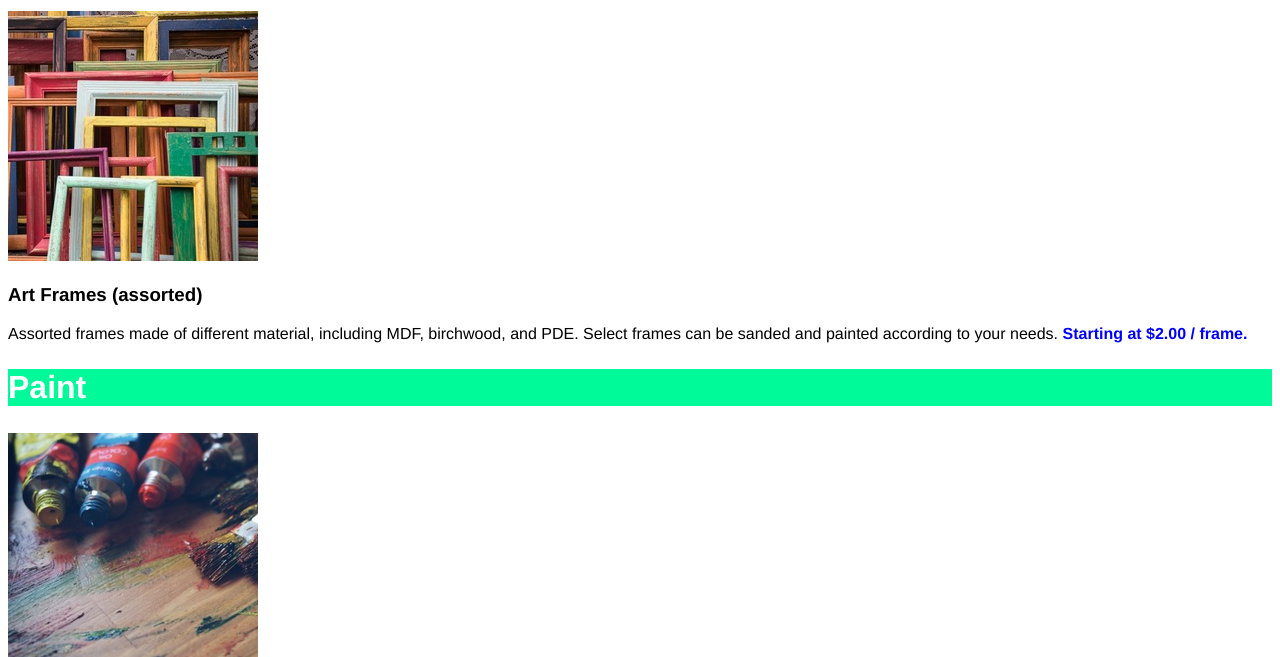
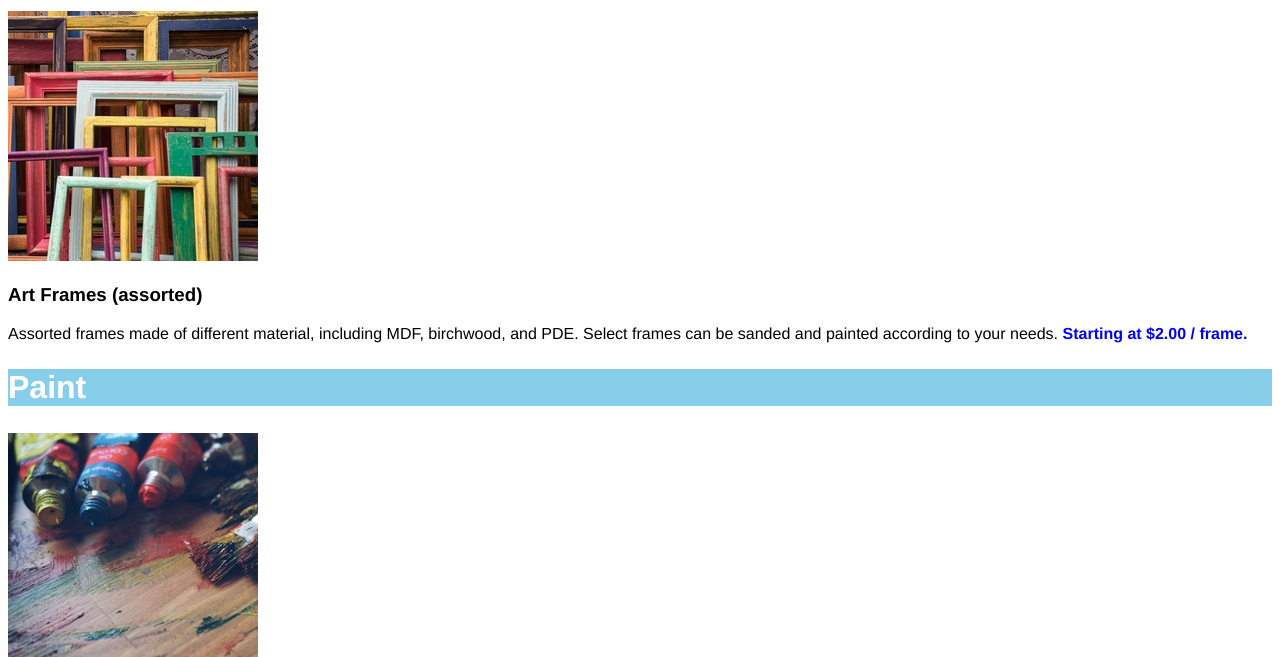
Before and after one commit to CDProjects/Dasmoto-s-Arts---Crafts, a plain HTML site: page index.html in a window 1280 px wide. Shown: the part 723-1380 px from the top of the page. Drawn offline with Linux system fonts and the light colour scheme.

Commit message:
Changed background color of Paint

```diff
--- a/Resources/CSS/index.css
+++ b/Resources/CSS/index.css
@@ -32,3 +32,7 @@ h1, h2, h3, p {
     color: white;
     font-size: 32px;
 }
+
+.item h2 {
+    background-color: skyblue;
+}
```
